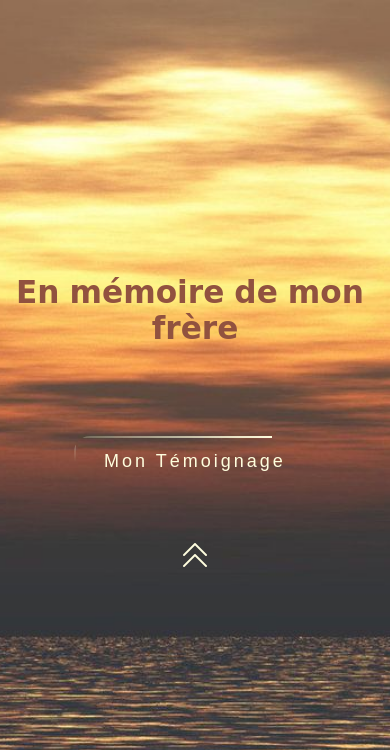
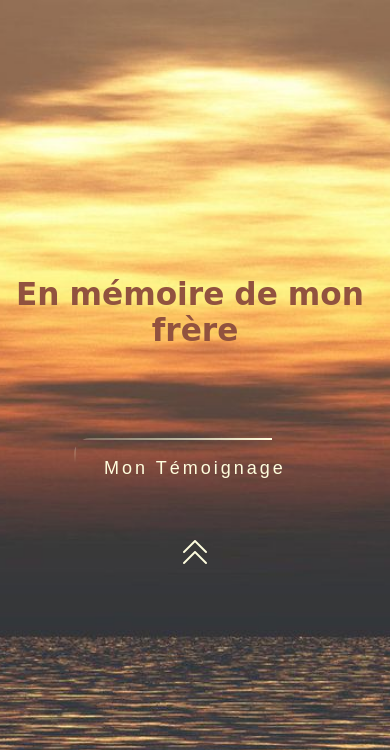
Before and after one commit to almoha73/A_Mon_Frere, a website: page index.html in a window 390 px wide. Shown: the top 750 px of the page. Drawn offline with Linux system fonts and the light colour scheme; a web font is replaced by a local one.

Commit message:
reglage symetrie animation format mobile et validation w3c

```diff
--- a/index.html
+++ b/index.html
@@ -15,7 +15,7 @@
             <span></span>
             <span></span>
             <span></span>
-            Mon Témoignage
+            <p class="texte">Mon Témoignage</p>
         </a>
         <img class="arrow" src="./images/up-arrows.png" alt="flêche">
         <ul>
@@ -73,10 +73,11 @@
                     Mais pour ce qui concerne le cancer colorectal, il est possible de mettre toutes les chances de
                     notre côté.
                     Alors n’hésite surtout pas. Fais-le pour toi, et surtout pour tes proches qui t’aiment. <br><br>
+                </p>
 
                     <h1>Merci d'avoir lu ces lignes</h1>
 
-                </p>
+
             </div>
         </div>
     </main>
--- a/sass/layout/_main.scss
+++ b/sass/layout/_main.scss
@@ -52,7 +52,7 @@ h1{
 }
 
 .temoignage{
-    height: 68px;
+    height: 63px;
     position: relative;
     display: inline-block;
     padding: 15px 30px;
@@ -108,6 +108,10 @@ h1{
             background: linear-gradient(360deg, transparent, abstracts.$color-primary);
             animation: droit 4s 3s infinite;
         }
+
+    }
+    p.texte{
+        line-height: 30px;
     }
 }
 
```
Also changed, not shown: css/style.css, 1 other file.
